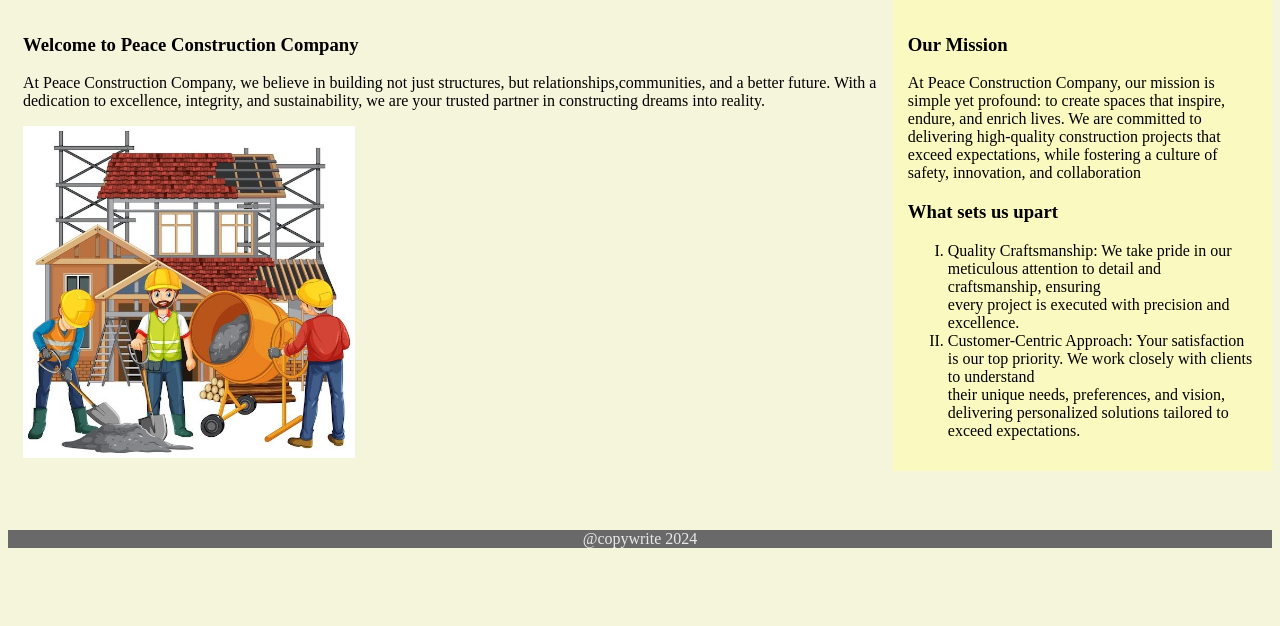
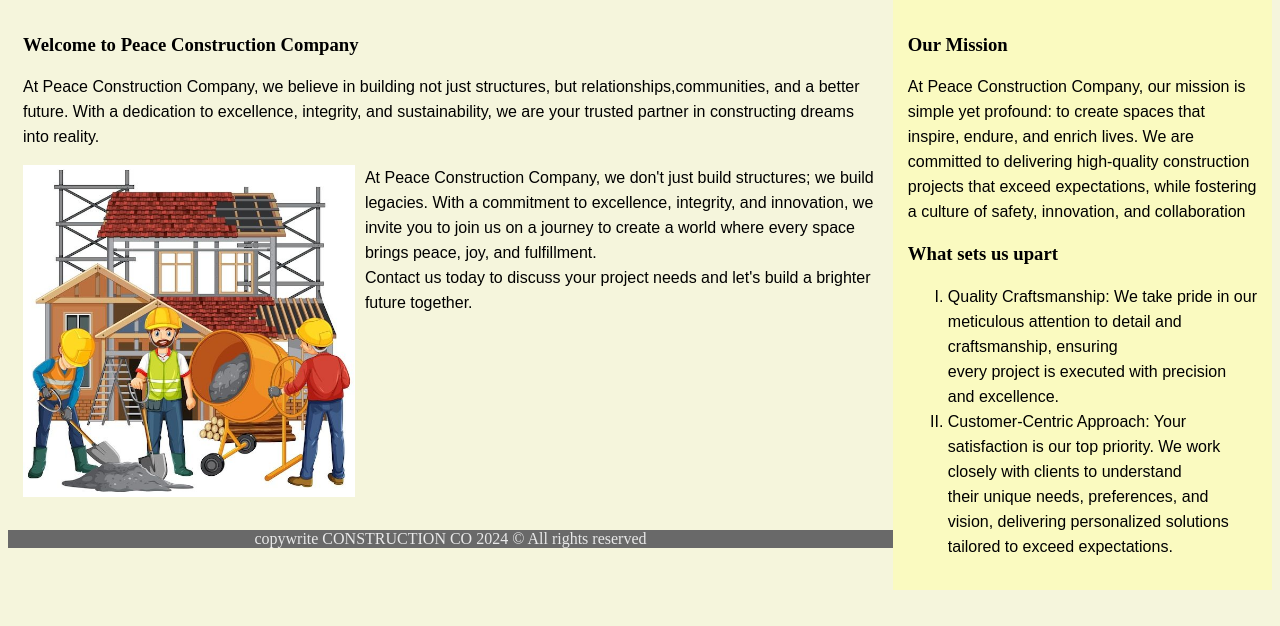
Before and after one commit to IreneWanjiruKariuki/project2, a PHP site: page / in a window 1280 px wide. Shown: the part 174-800 px from the top of the page. Run offline with PHP 8.4, Linux system fonts and the light colour scheme.

Commit message:
textto image

```diff
--- a/fontStyle.css
+++ b/fontStyle.css
@@ -5,6 +5,11 @@ h2{
     font-style: normal;
     font-weight: bold;
 }
+p, li{
+
+    font-family: Arial, Helvetica, sans-serif;
+    line-height: 25px;
+}
 img{
     width: 40%;
     float: left;
--- a/index.html
+++ b/index.html
@@ -28,8 +28,9 @@
         <div class="content">
             <h3> Welcome to Peace Construction Company</h3>
             <p>At Peace Construction Company, we believe in building not just structures, but relationships,communities, and a better future. With a dedication to excellence, integrity, and sustainability, we are your trusted partner in constructing dreams into reality.</p>
-            <img width="40%" src="image/Free Vector _ Isolated construction site with workers.jpeg" alt="">
 
+            <p><img width="40%" src="image/Free Vector _ Isolated construction site with workers.jpeg" alt="">At Peace Construction Company, we don't just build structures; we build legacies. With a commitment to excellence, integrity, and innovation, we invite you to join us on a journey to create a world where every space brings peace, joy, and fulfillment. <br>
+               Contact us today to discuss your project needs and let's build a brighter future together.</p>
         </div>
         <div class="side_bar">
             <h3>Our Mission</h3>
@@ -44,9 +45,15 @@
             </ol>
         </div>
     </div>
+
+   <footer>
     <div class="footer">
-        @copywrite 2024
+        copywrite CONSTRUCTION CO 2024 &copy; All rights reserved
     </div>
+
+   </footer>
+
+
 
 </body>
 </html>
```
